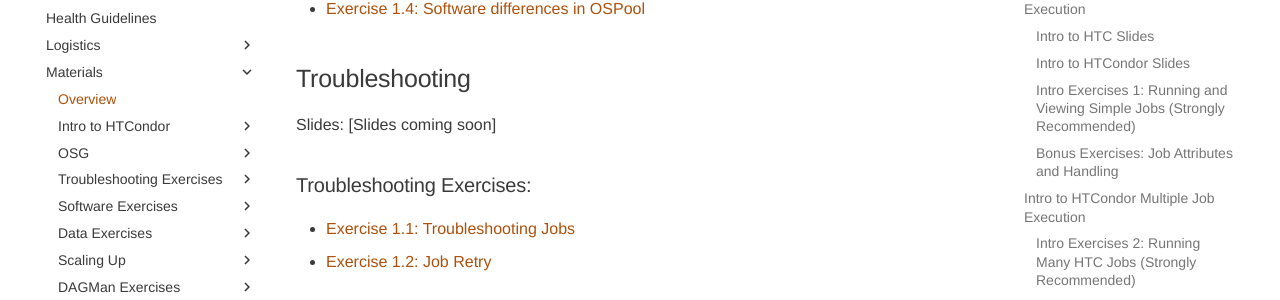
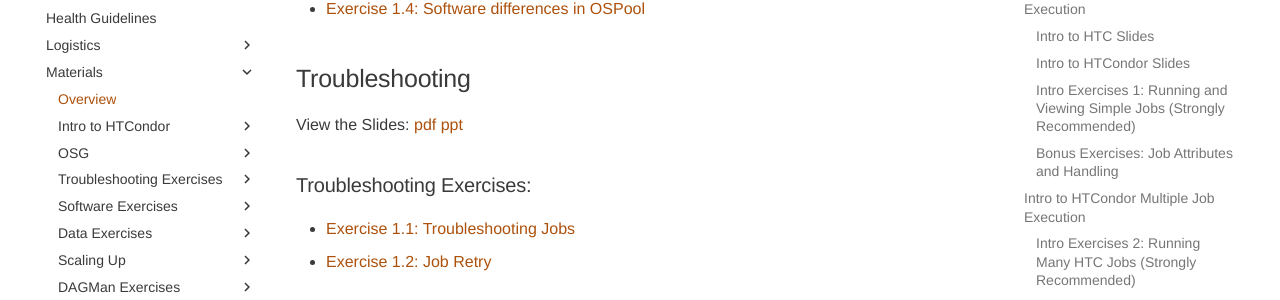
Before and after one commit to osg-htc/school-2024, an MkDocs documentation site: the page built from docs/materials/index.md, in a window 1280 px wide and 900 px high, scrolled down 1513 px. Shown: the part 144-444 px from the top of the window. Built offline with MkDocs 1.6.1 and Material for MkDocs 9.7.7, drawn with Linux system fonts in a browser that asks for light colours.

Commit message:
Update index.md

```diff
--- a/docs/materials/index.md
+++ b/docs/materials/index.md
@@ -62,7 +62,7 @@
 
 ## Troubleshooting
 
-Slides: [Slides coming soon]
+View the Slides: [pdf](troubleshooting/files/OSGUS2024_troubleshooting.pdf) [ppt](troubleshooting/files/OSGUS2024_troubleshooting.pptx)
 
 ### Troubleshooting Exercises:
 
```
